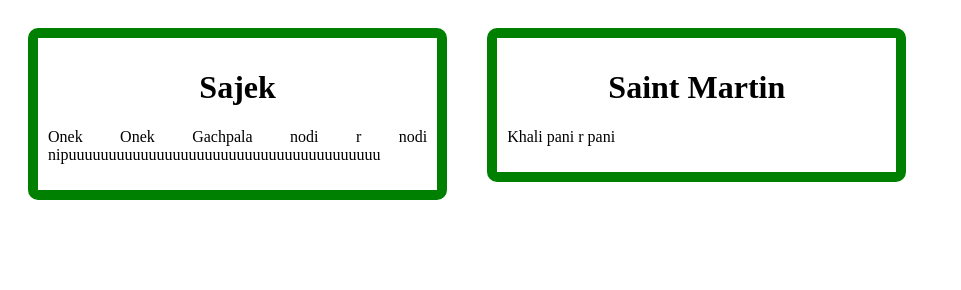
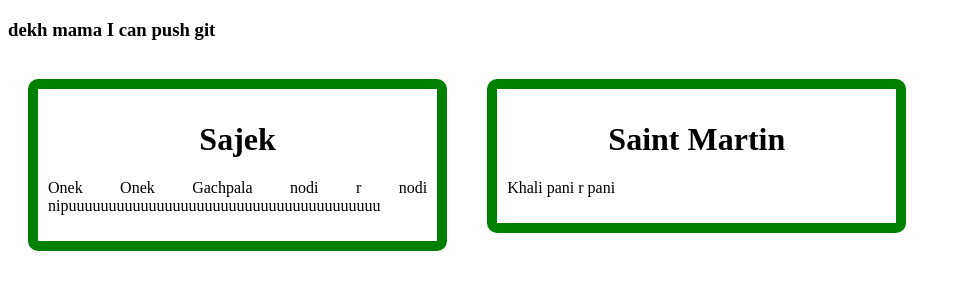
Before and after one commit to greywire2691/my-first-website, a plain HTML site: page beautiful.html in a window 1280 px wide. Shown: the whole page, without its empty margins (0-961 px from the left). Drawn offline with Linux system fonts and the light colour scheme.

Commit message:
learnedgithub

```diff
--- a/beautiful.html
+++ b/beautiful.html
@@ -4,17 +4,19 @@
     <title>CSS - Cascading Style Sheet </title>
    <link rel="stylesheet" href="style.css">
 </head>
+<h3>dekh mama I can push git</h3>
 
 <div class="blog">
     <h1>Sajek</h1>
     <p>Onek Onek Gachpala nodi r nodi nipuuuuuuuuuuuuuuuuuuuuuuuuuuuuuuuuuuuuuuu</p>
 </div>
-
 <div class="blog">
     <h1>Saint Martin</h1>
     <p>Khali pani r pani</p>
 </div>
+
 <body>
+
 
 
 
```
